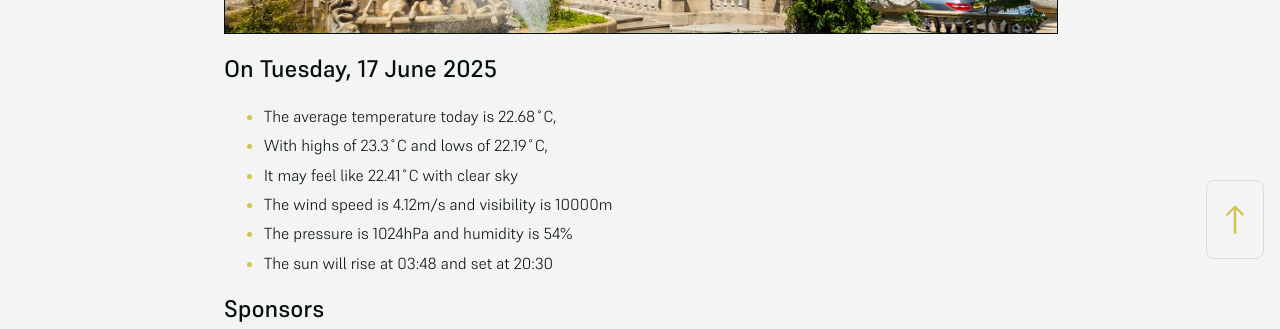
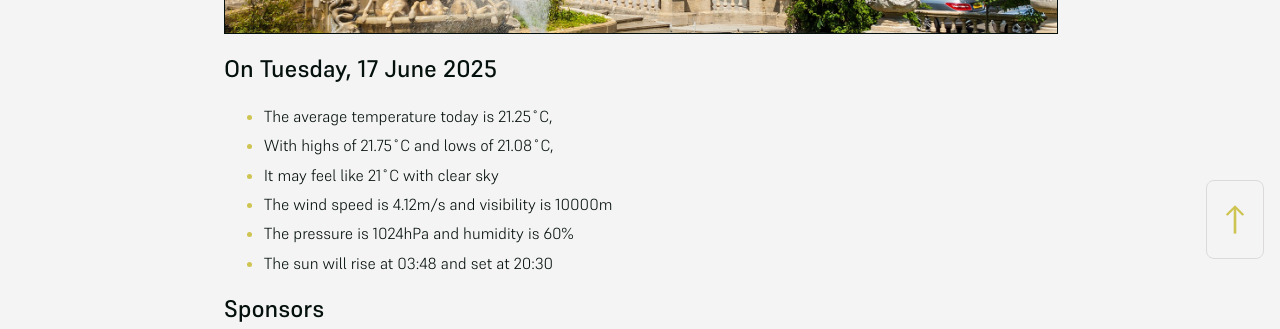
Before and after one commit to mat-0/cheltenham-open-data, a Jekyll site: the page built from index.md, in a window 1280 px wide. Shown: the part 625-954 px from the top of the page. Built offline with Jekyll 4.4.1, drawn with Linux system fonts in a browser that asks for light colours.

Commit message:
Updated 2025-06-17 18:59:00

```diff
--- a/index.md
+++ b/index.md
@@ -10,11 +10,11 @@ seo: Menu
 <!-- weather_marker starts -->
 ## On Tuesday, 17 June 2025
 
-- The average temperature today is 22.68˚C,
-- With highs of 23.3˚C and lows of 22.19˚C,
-- It may feel like 22.41˚C with clear sky
+- The average temperature today is 21.25˚C,
+- With highs of 21.75˚C and lows of 21.08˚C,
+- It may feel like 21˚C with clear sky
 - The wind speed is 4.12m/s and visibility is 10000m
-- The pressure is 1024hPa and humidity is 54%
+- The pressure is 1024hPa and humidity is 60%
 - The sun will rise at 03:48 and set at 20:30
 
 <!-- weather_marker ends -->
```
Also changed, not shown: _data/flood.json (+4 -4 lines), _pages/news.md (+6 -6 lines).
